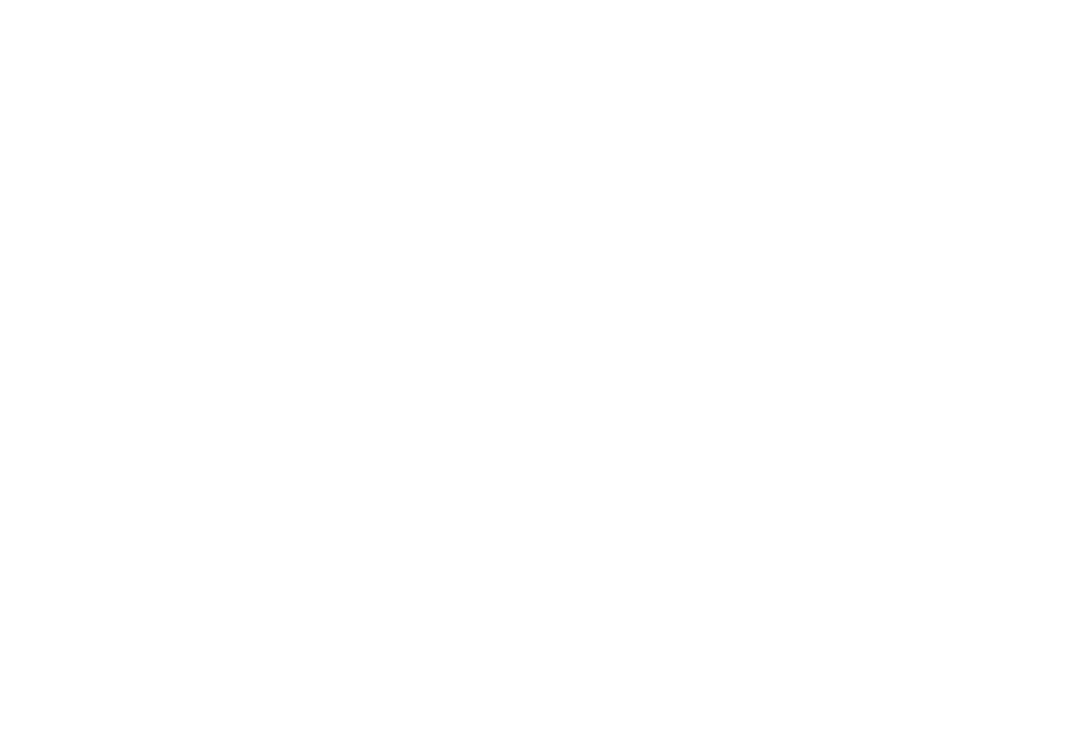
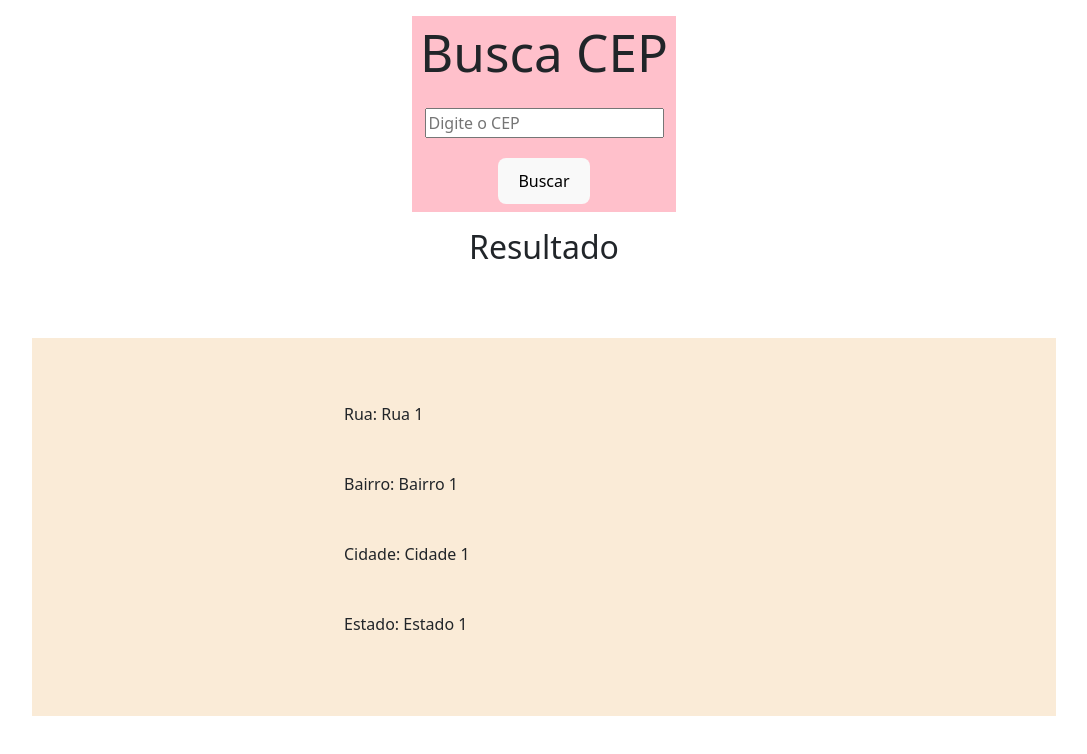
Before and after one commit to Pedro07070707/projeto-poke-2025, a React (Vite) app: page /viacep in a window 1280 px wide. Before the commit this address had no page. Shown: the top 754 px of the page, without its empty margins (96-1183 px from the left). Built offline with nearby package versions, Linux system fonts and the light colour scheme.

Commit message:
buscando endereço pelo cep

```diff
--- a/src/App.jsx
+++ b/src/App.jsx
@@ -3,6 +3,7 @@ import Home from "./Home.jsx"
 import Home2 from "./Home2.jsx"
 import Home3 from "./Home3.jsx"
 import Menu from "./Menu.jsx"
+import ViaCep from './ViaCep'
 
 const App = () => {
 
@@ -12,6 +13,7 @@ const App = () => {
       <Route path="home2" element={<Home2 />} />
       <Route path="home3" element={<Home3 />} />
       <Route index element={<Menu />} />
+      <Route path="viacep" element={<ViaCep />} />
     </Routes>
   )
 }
--- a/src/Menu.jsx
+++ b/src/Menu.jsx
@@ -8,6 +8,18 @@ const Menu = () => {
           <a class="nav-link active" href="#">
             Active
           </a>
+        </li>
+        <li class="nav-item dropdown">
+          <a class="nav-link dropdown-toggle" href="#"
+            id="navbarDropdown" role="button" data-bs-toggle="dropdown"
+            aria-expanded="false">
+            Dropdown
+          </a>
+          <ul class="dropdown-menu" aria-labelledby="navbarDropdown">
+            <li><a class="dropdown-item" href="/viacep">ViaCep</a></li>
+            <li><a class="dropdown-item" href="#">Another action</a></li>
+            <li><a class="dropdown-item" href="#">Something else here</a></li>
+          </ul>
         </li>
         <li class="nav-item">
           <a class="nav-link" href="/home">
--- /dev/null
+++ b/src/ViaCep/ViaCep.css
@@ -0,0 +1,24 @@
+.ViaCep {
+    display: flex;
+    flex-direction: column;
+}
+
+.FormCep{
+    background-color: pink;
+    display: flex;
+    flex-direction: column;
+    gap: 20px;
+    margin: 16px;
+    padding: 8px;
+}
+
+.Resultado {
+    display: grid;
+    grid-template-columns: 400px;
+    gap: 30px;
+    align-content: center;
+    min-width: 80%;
+    background-color: antiquewhite;
+    margin: 5%;
+    padding: 5%;
+}
--- /dev/null
+++ b/src/ViaCep/index.jsx
@@ -0,0 +1,59 @@
+import { useState, useEffect } from "react";
+import axios from "axios";
+import "./ViaCep.css";
+
+const ViaCep = () => {
+  const [logradouro, setLogradouro] = useState("Rua 1");
+  const [bairro, setBairro] = useState("Bairro 1");
+  const [cidade, setCidade] = useState("Cidade 1");
+  const [estado, setEstado] = useState("Estado 1");
+  const [dados, setDados] = useState(null);
+  const [alterado, setAlterado] = useState(false);
+  let cep = "";
+
+  const handleBuscarCep = () => {
+    cep = document.querySelector(".cep").value;
+    if (cep.length == 8) {
+      buscaCep();
+    }
+  };
+
+  function buscaCep() {
+    axios.get(`https://viacep.com.br/ws/${cep}/json/`)
+    .then((response) => {
+      let dadosRecebidos = response.data;
+      alert(JSON.stringify(dadosRecebidos));
+      setDados(dadosRecebidos);
+      setAlterado(true);
+
+    });
+  };
+
+  useEffect(() => {
+    if (alterado==true) {
+      setLogradouro(dados.logradouro);
+      setBairro(dados.bairro);
+      setCidade(dados.localidade);
+      setEstado(dados.uf);
+    }
+  }, [alterado]);
+
+  return (
+    <div className="ViaCep">
+      <div className="FormCep">
+        <h1>Busca CEP</h1>
+        <input type="text" className="cep" placeholder="Digite o CEP" />
+        <button onClick={handleBuscarCep}>Buscar</button>
+      </div>
+      <h2>Resultado</h2>
+      <div className="Resultado">
+        <p>Rua: {logradouro} </p>
+        <p>Bairro: {bairro} </p>
+        <p>Cidade: {cidade} </p>
+        <p>Estado: {estado} </p>
+      </div>
+    </div>
+  );
+};
+
+export default ViaCep;
```
